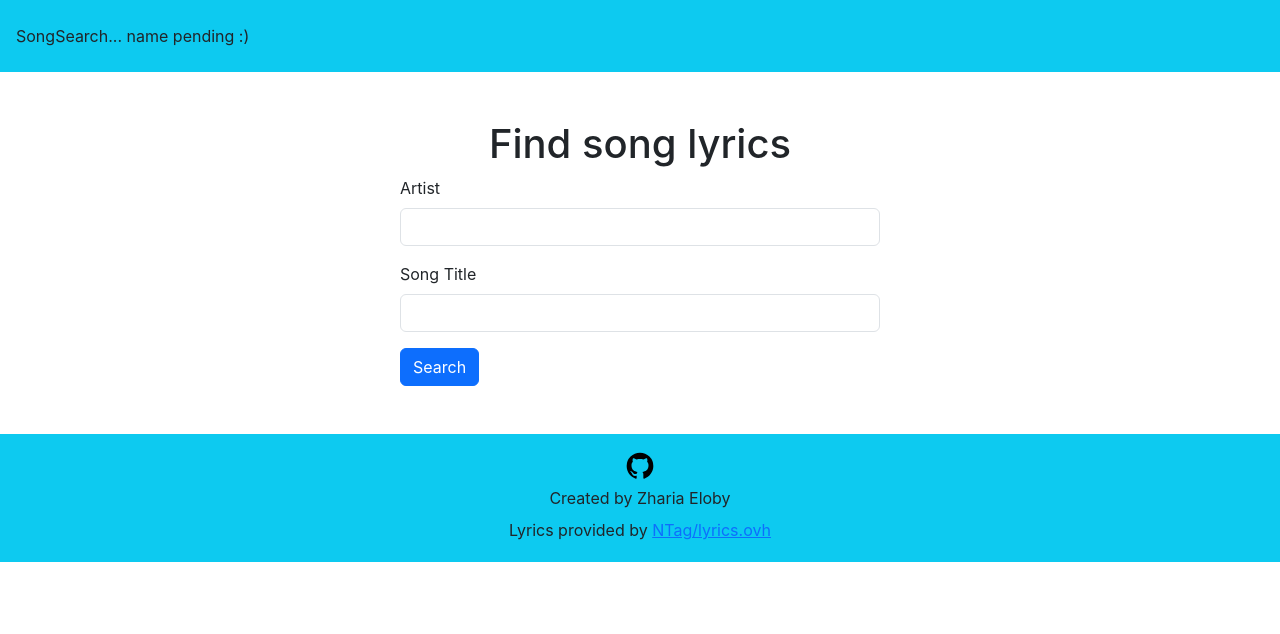
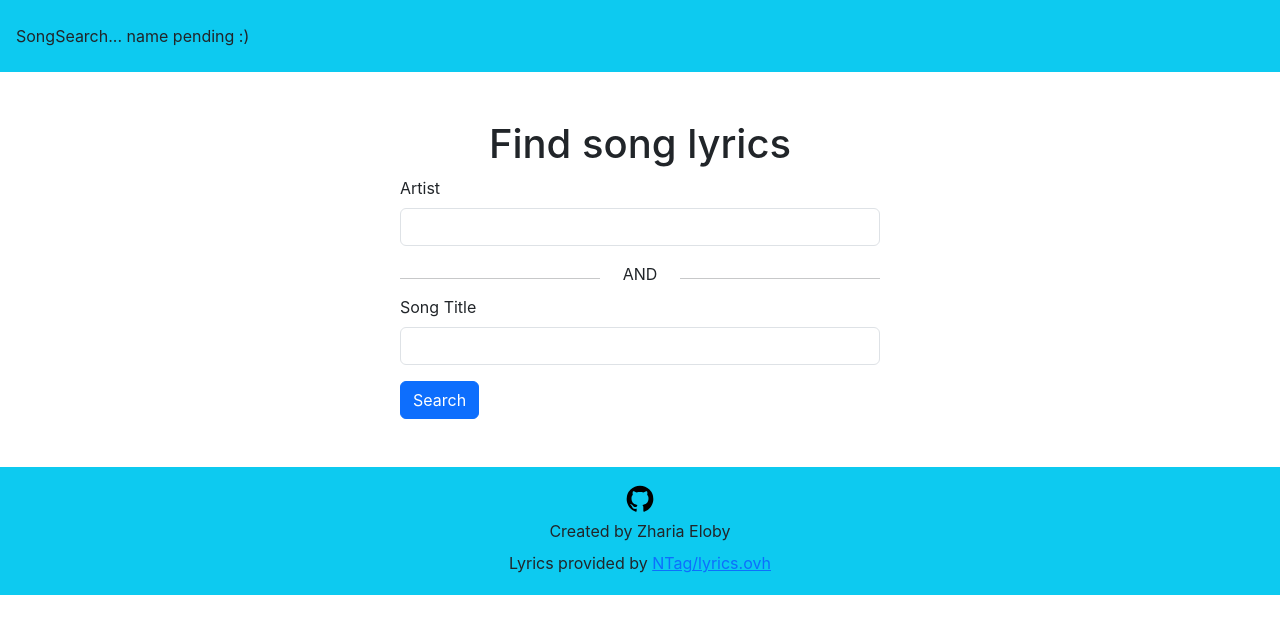
Before and after one commit to zharia-eloby/song-lyric-search, a React (Create React App) app in the folder app/: page / in a window 1280 px wide. Shown: the top 634 px of the page. Built offline with nearby package versions, Linux system fonts and the light colour scheme.

Commit message:
added separator in form

```diff
--- a/app/src/pages/Home.js
+++ b/app/src/pages/Home.js
@@ -3,6 +3,8 @@ import { useNavigate } from "react-router-dom";
 import axios from "axios";
 import Form from "react-bootstrap/Form";
 import Button from "react-bootstrap/Button";
+import { Container } from "react-bootstrap";
+import { Row } from "react-bootstrap";
 
 function ErrorMessage(props) {
     return (
@@ -47,6 +49,14 @@ function Home() {
                     <Form.Control.Feedback type="invalid">Please enter an artist.</Form.Control.Feedback>
                 </Form.Group>
 
+                <Container fluid className="separator">
+                    <Row>
+                        <div className="col col-5 px-0"><hr></hr></div>
+                        <div className="col col-2 text-center">AND</div>
+                        <div className="col col-5 px-0"><hr></hr></div>
+                    </Row>
+                </Container>
+
                 <Form.Group className="mb-3" controlId="songTitleGroup">
                     <Form.Label>Song Title</Form.Label>
                     <Form.Control type="text" onChange={(e) => setSongTitle(e.target.value)} required />
```
